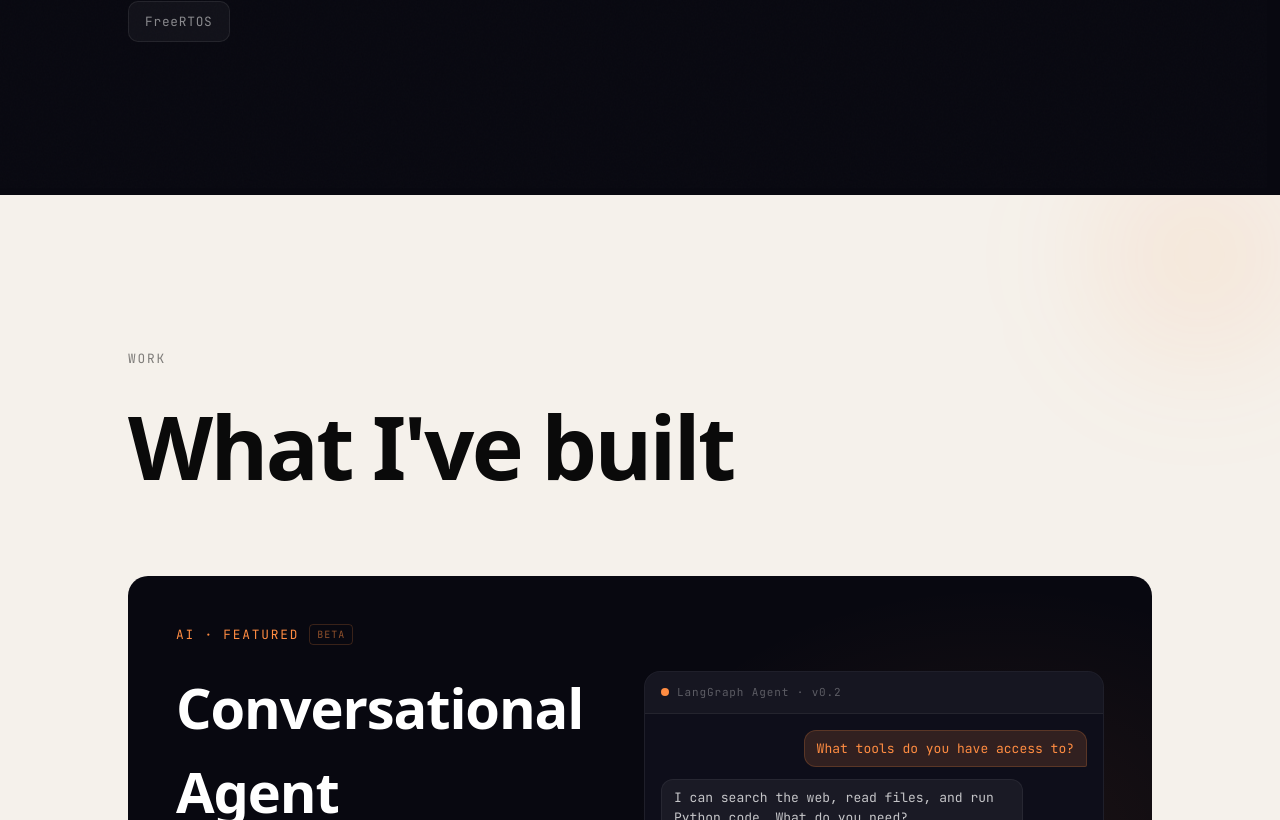
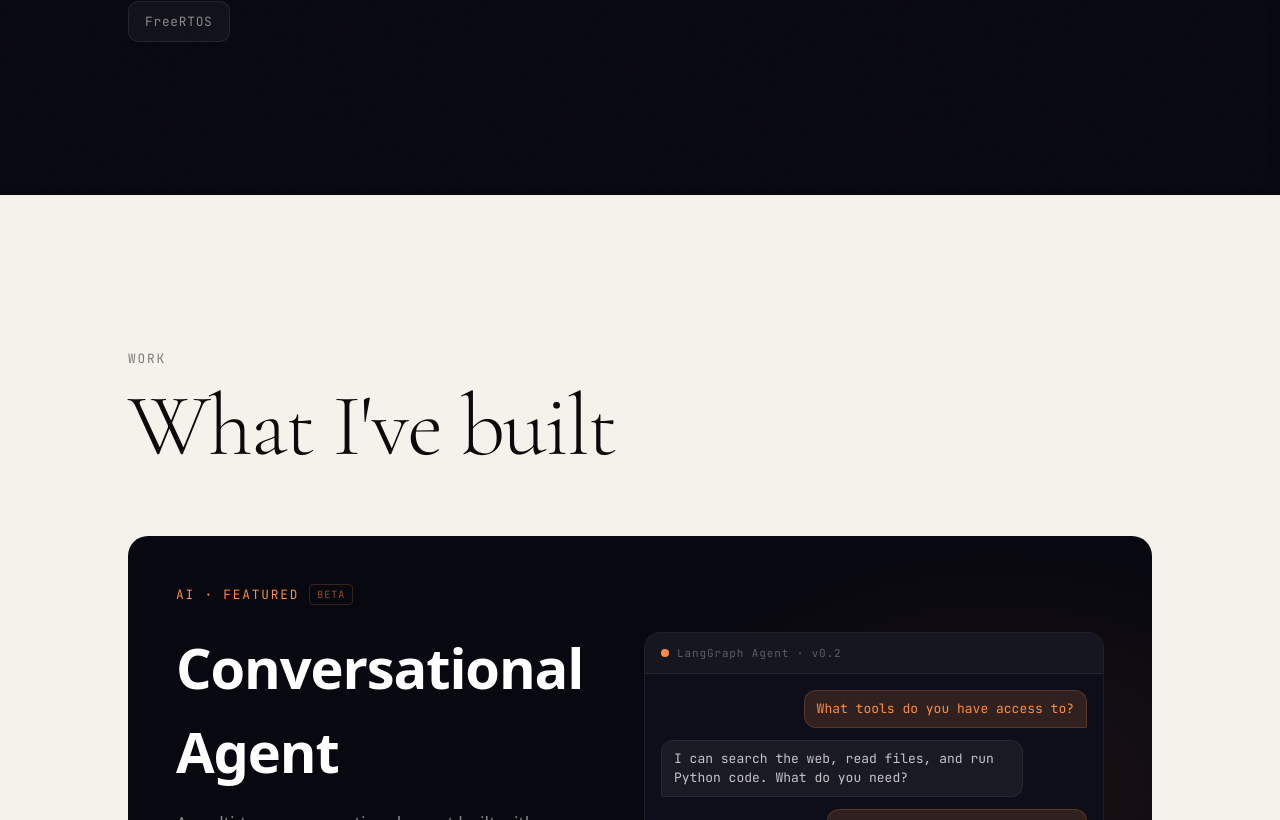
Before and after one commit to jazorro11/portafolio-julio-zorro, a Next.js app: page /en in a window 1280 px wide. Shown: the part 4160-4980 px from the top of the page. Built offline with nearby package versions, Linux system fonts and the light colour scheme; a web font is replaced by a local one.

Commit message:
feat(work): Cormorant heading, sage accent replaces blue, fog reveal

```diff
--- a/src/components/sections/Work/index.tsx
+++ b/src/components/sections/Work/index.tsx
@@ -2,7 +2,7 @@
 
 import { useTranslations } from 'next-intl';
 import { motion } from 'framer-motion';
-import { AmbientBackground } from '@/components/ui/AmbientBackground';
+import { fogReveal } from '@/lib/animations';
 import ChatMockup from './ChatMockup';
 
 const AGENT_LIVE_URL = 'https://agent-web-web-one.vercel.app';
@@ -20,7 +20,7 @@ const secondaryProjects = [
     key: 'haz' as const,
     tags: ['Next.js', 'TypeScript'],
     status: 'live' as const,
-    color: '#3B82F6',
+    color: 'var(--color-accent-2)',
     github: null,
     live: 'https://www.haz-arquitectura.com/',
   },
@@ -92,29 +92,6 @@ export default function Work() {
         minHeight: '100svh',
       }}
     >
-      <AmbientBackground
-        orbs={[
-          {
-            size: 200,
-            color: 'rgba(255,140,66,0.10)',
-            blurPx: 60,
-            top: '-30px',
-            right: '-10px',
-            animateTo: { x: 10, y: -10, scale: 1.04 },
-            duration: 6,
-          },
-          {
-            size: 150,
-            color: 'rgba(160,120,80,0.08)',
-            blurPx: 50,
-            bottom: '-20px',
-            left: '20px',
-            animateTo: { x: -6, y: 8, scale: 0.94 },
-            duration: 8,
-          },
-        ]}
-      />
-
       <div className="container">
         {/* Header */}
         <motion.p
@@ -127,17 +104,18 @@ export default function Work() {
           {t('label')}
         </motion.p>
         <motion.h2
-          initial={{ opacity: 0, y: 24 }}
-          whileInView={{ opacity: 1, y: 0 }}
-          viewport={{ once: true }}
-          transition={{ duration: 0.6, ease: [0.23, 1, 0.32, 1] }}
+          variants={fogReveal}
+          initial="hidden"
+          whileInView="visible"
+          viewport={{ once: true, margin: '-10% 0px' }}
           style={{
-            fontFamily: 'var(--font-display)',
+            fontFamily: 'var(--font-heading)',
             fontSize: 'var(--text-3xl)',
-            fontWeight: 800,
-            letterSpacing: '-0.03em',
+            fontWeight: 300,
+            letterSpacing: '-0.02em',
+            lineHeight: 1.05,
             color: 'var(--color-text-light)',
-            marginBottom: '4rem',
+            marginBottom: 'clamp(2rem, 5vw, 4rem)',
           }}
         >
           {t('heading')}
```
